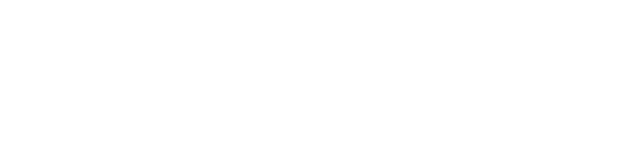
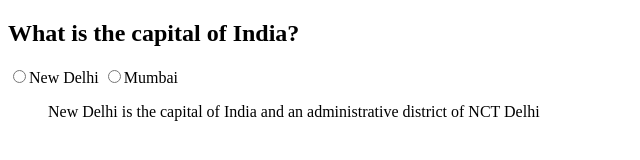
Before and after one commit to acciojob/trivia-Sujicoding, a website: page main.html in a window 1280 px wide. Shown: the whole page, without its empty margins (0-640 px from the left). Drawn offline with Linux system fonts and the light colour scheme.

Commit message:
created a submission

```diff
--- a/main.html
+++ b/main.html
@@ -7,6 +7,13 @@
 </head>
 
 <body>
+	<div class="container">
+		<h2><b>What is the capital of India?</b></h2>
+		<input type="radio">New Delhi
+		<input type="radio">Mumbai
+		<blockquote>New Delhi is the capital of India and an administrative district of NCT Delhi</blockquote>
+
+	</div>
 	<!-- the entire body must be written by student -->
     <script type="text/javascript" src="./script.js">
 </script>
```
